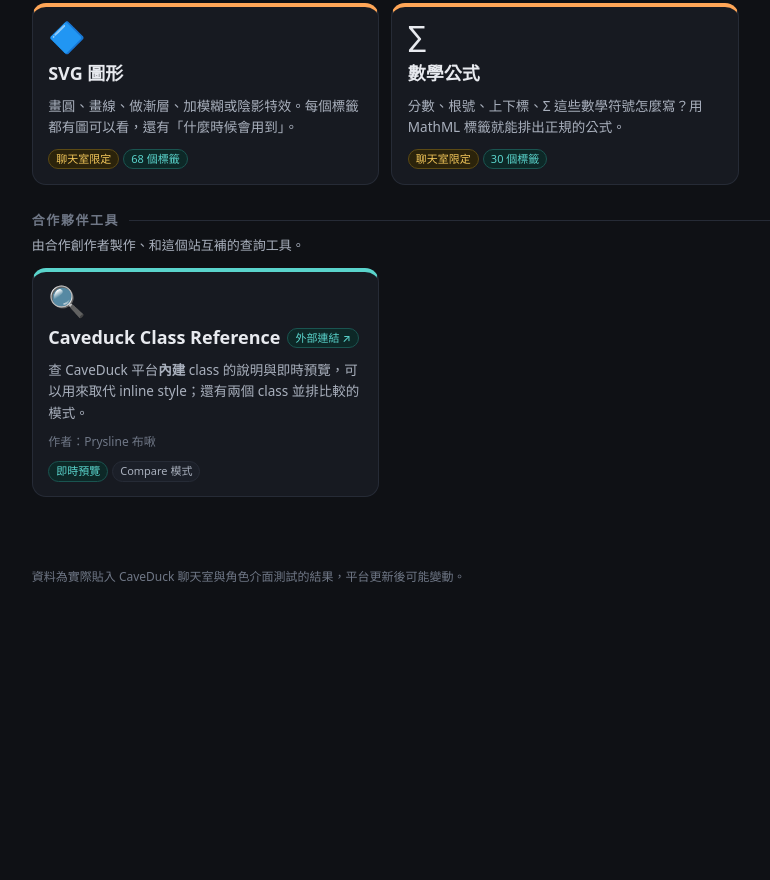
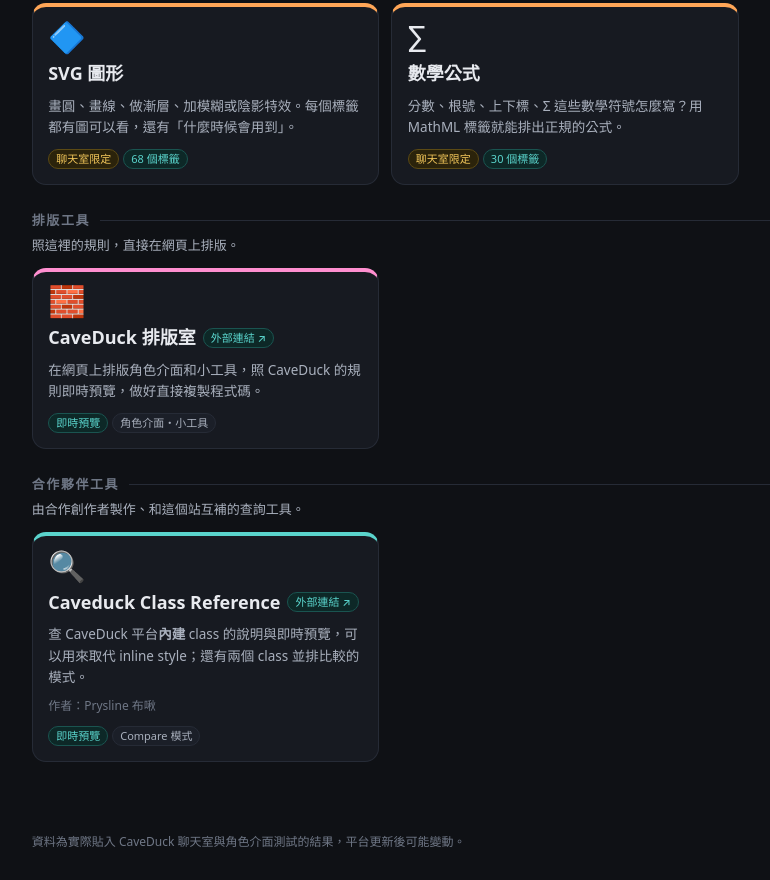
Before and after one commit to Saltenfish/Cvdk_black-whitelist_v2, a plain HTML site: page index.html in a window 1280 px wide. Shown: the part 1159-2039 px from the top of the page, without its empty margins (75-845 px from the left). Before the commit the page ends 1774 px from the top, so only its background shows below. Drawn offline with Linux system fonts and the light colour scheme.

Commit message:
Add files via upload

```diff
--- a/index.html
+++ b/index.html
@@ -22,7 +22,7 @@
 .tile:hover{transform:translateY(-3px);box-shadow:var(--shadow);border-color:var(--card-hover);border-top-color:var(--c)}
 .tile .ico{font-size:30px;line-height:1}
 .tile h3{font-size:18px;font-weight:700;display:flex;align-items:center;gap:.5rem}
-.tile h3 .ext{font-size:11px;font-weight:500;color:var(--info);background:var(--info-bg);border:1px solid var(--info-bd);border-radius:999px;padding:0 7px}
+.tile h3 .ext{font-size:11px;font-weight:500;color:var(--info);background:var(--info-bg);border:1px solid var(--info-bd);border-radius:999px;padding:0 7px;white-space:nowrap}
 .tile .d{font-size:13.5px;color:var(--text-2);line-height:1.6;flex:1}
 .tile .d code{background:var(--bg-3);border-radius:4px;padding:0 4px;font-size:12px}
 .tile .by{font-size:12px;color:var(--text-3)}
@@ -111,6 +111,18 @@
   </div>
 
   <div class="tier">
+    <h2>排版工具</h2>
+    <p>照這裡的規則，直接在網頁上排版。</p>
+    <div class="cards">
+      <a class="tile" href="https://saltenfish.github.io/Cvdk_layout_studio/" data-carry target="_blank" rel="noopener" style="--c:var(--accent-8)">
+        <div class="ico">🧱</div><h3><span>CaveDuck 排版室</span> <span class="ext">外部連結 ↗</span></h3>
+        <div class="d">在網頁上排版角色介面和小工具，照 CaveDuck 的規則即時預覽，做好直接複製程式碼。</div>
+        <div class="pills"><span class="pill info">即時預覽</span><span class="pill muted">角色介面・小工具</span></div>
+      </a>
+    </div>
+  </div>
+
+  <div class="tier">
     <h2>合作夥伴工具</h2>
     <p>由合作創作者製作、和這個站互補的查詢工具。</p>
     <div class="cards">
```
